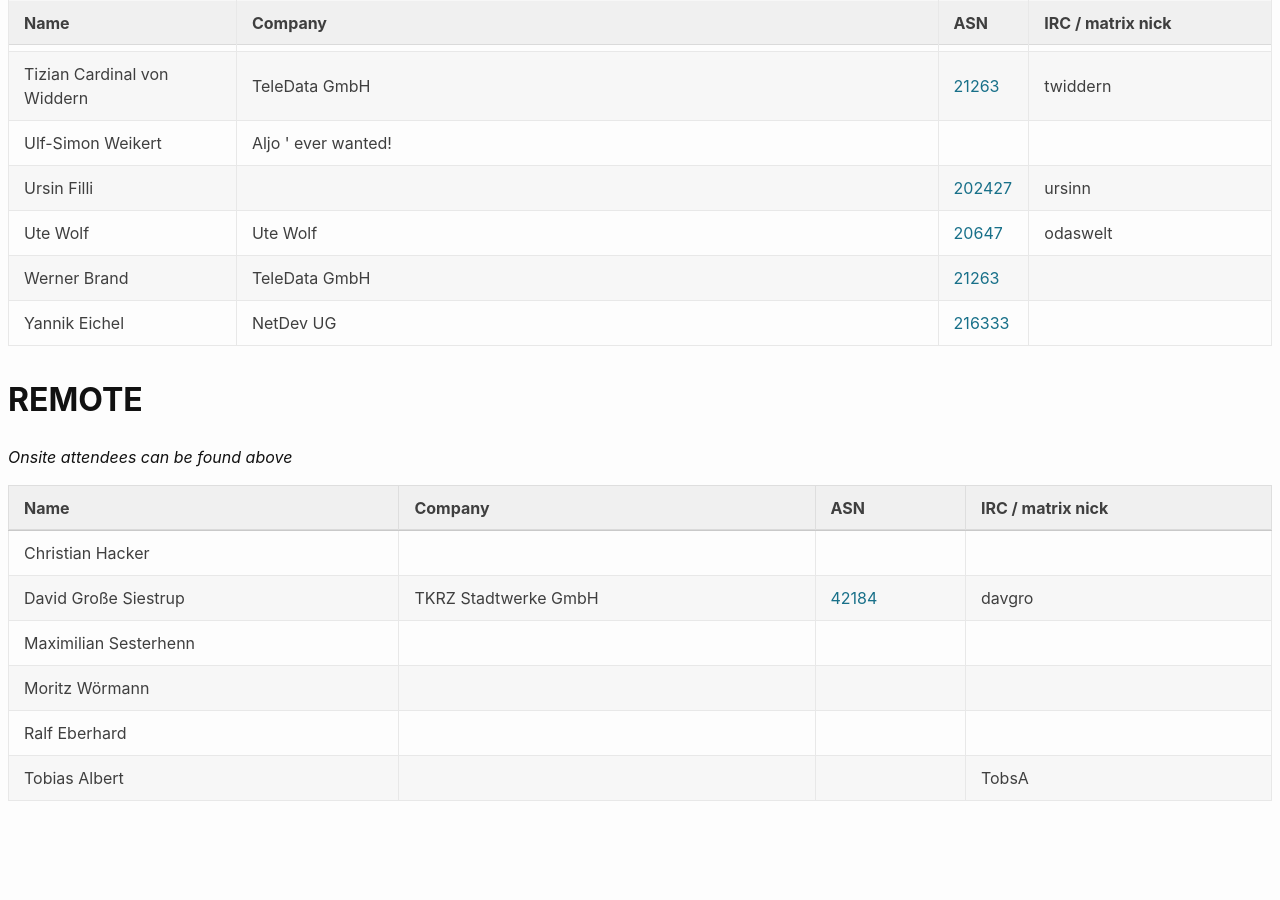
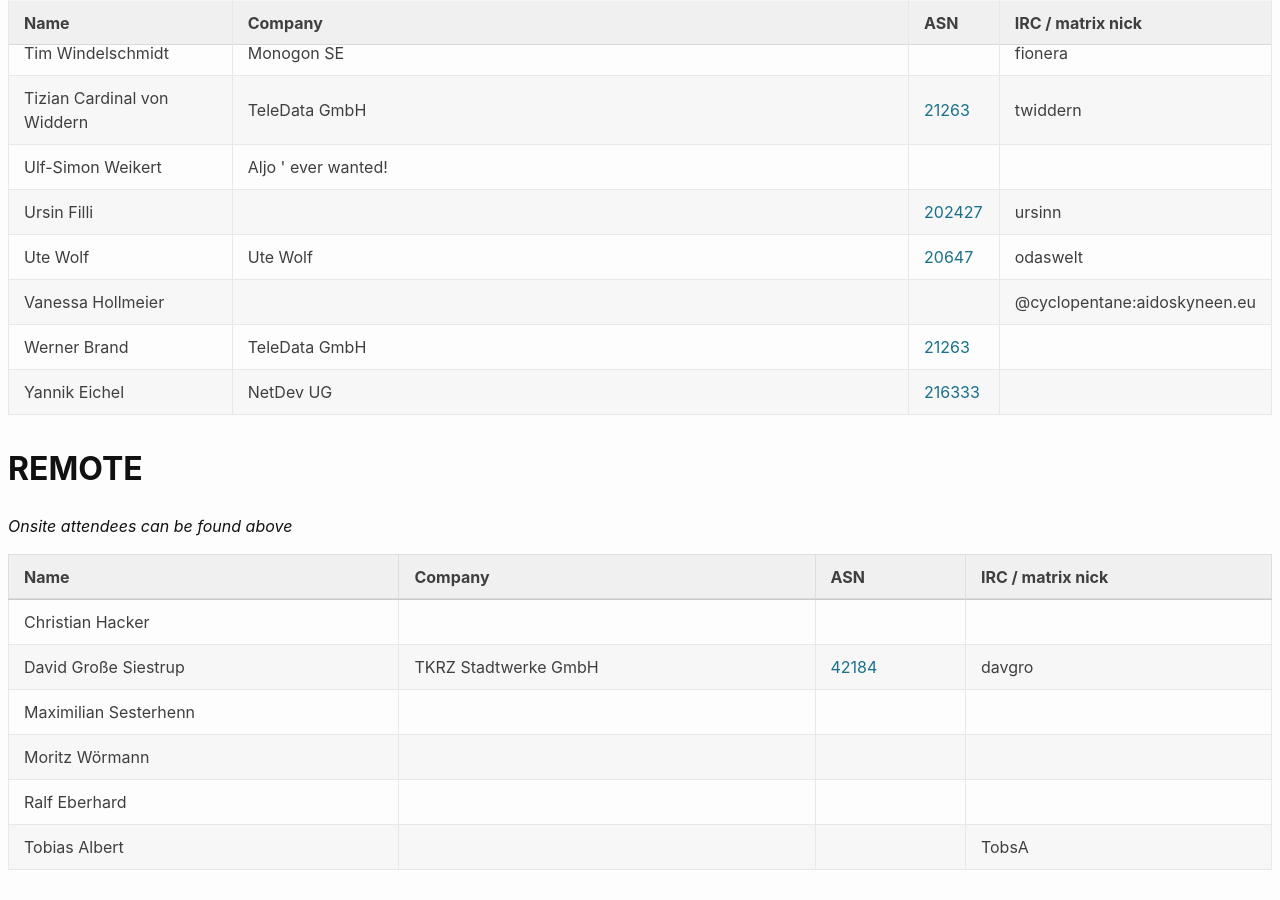
Before and after one commit to denog/pretix-attendeelist, a Jekyll site: the page built from denog17/index.markdown, in a window 1280 px wide and 900 px high, scrolled down 3704 px. Built offline with Jekyll 4.4.1, drawn with Linux system fonts in a browser that asks for light colours; before the commit the page ends 4535 px from its top, so only the background shows below that.

Commit message:
Latest data: Mon May 19 20:11:07 UTC 2025

```diff
--- a/_data/attendees_denog17_onsite.json
+++ b/_data/attendees_denog17_onsite.json
@@ -498,6 +498,12 @@
     "asn": "20647"
   },
   {
+    "name": "Vanessa Hollmeier",
+    "company": null,
+    "irc": "@cyclopentane:aidoskyneen.eu",
+    "asn": null
+  },
+  {
     "name": "Werner Brand",
     "company": "TeleData GmbH",
     "irc": null,
```
